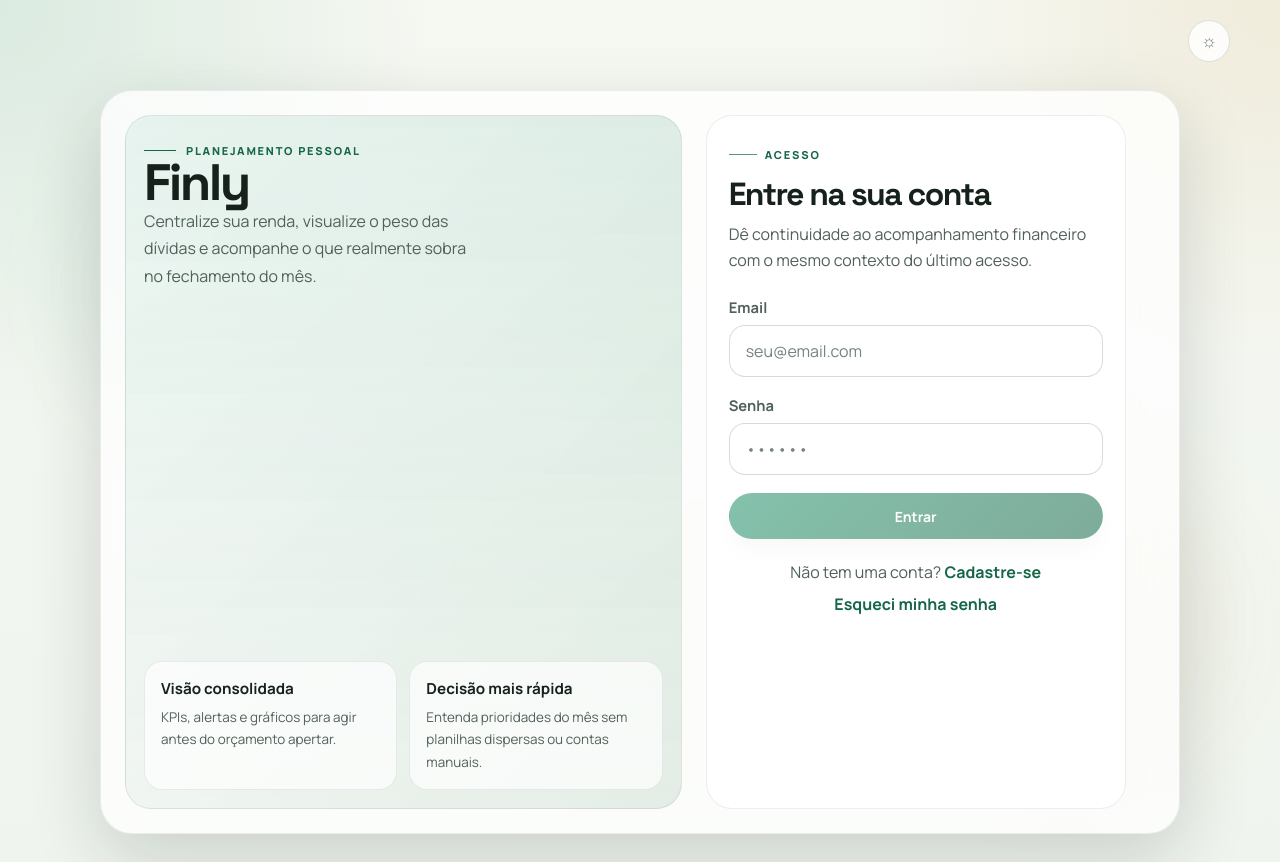
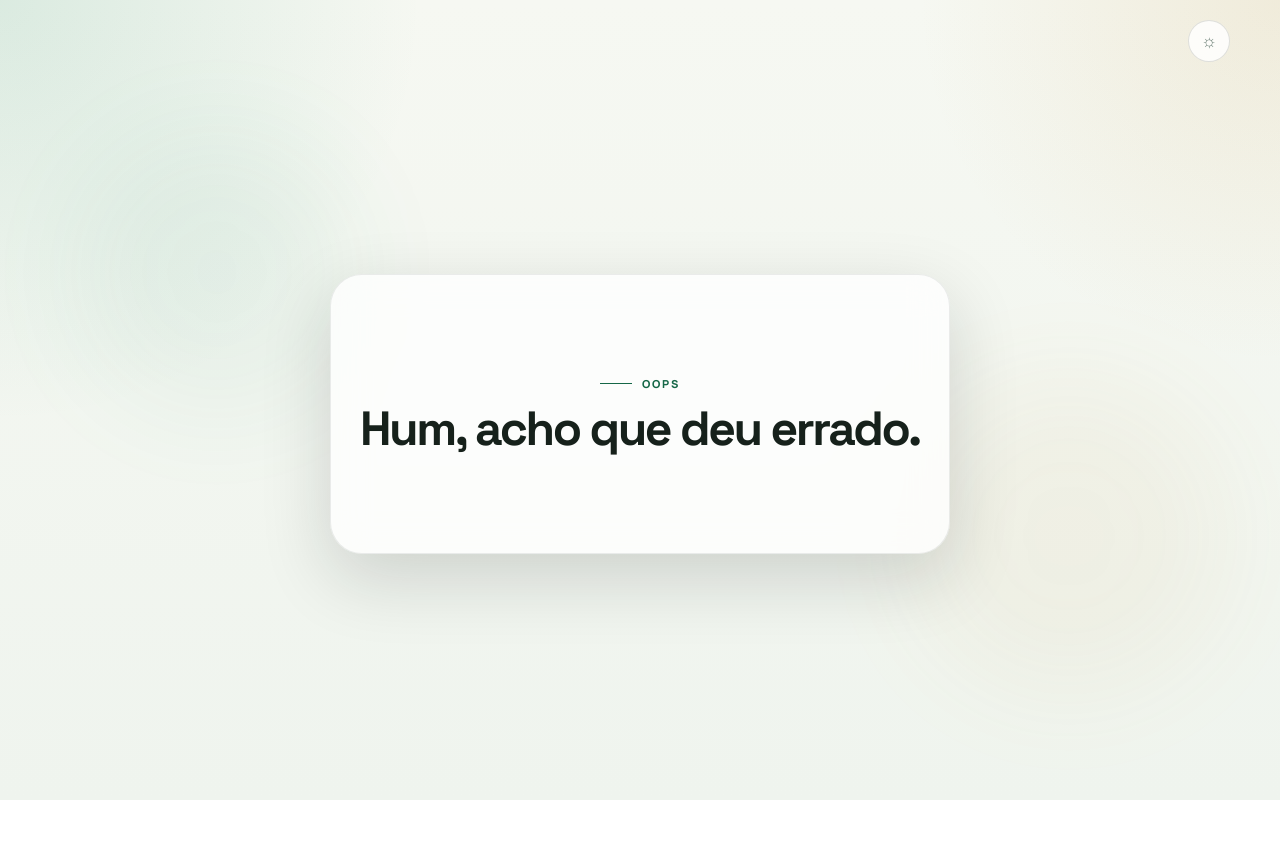
Before and after one commit to Alessandro-NSousa/Finly, an Angular app in the folder frontend/: page /indisponivel in a window 1280 px wide. Before the commit this address led to /login. After the commit the page ends 800 px from the top, so only its background shows below. Built offline with nearby package versions, Linux system fonts and the light colour scheme; what ng2-charts would draw is missing.

Commit message:
Inclusão da página de erro padrão

```diff
--- a/frontend/src/app/app-routing.module.ts
+++ b/frontend/src/app/app-routing.module.ts
@@ -7,6 +7,7 @@ import { DashboardComponent } from './components/dashboard/dashboard.component';
 import { DebtsComponent } from './components/debts/debts.component';
 import { ForgotPasswordComponent } from './components/forgot-password/forgot-password.component';
 import { ResetPasswordComponent } from './components/reset-password/reset-password.component';
+import { UnavailableComponent } from './components/unavailable/unavailable.component';
 import { AuthGuard } from './guards/auth.guard';
 
 const routes: Routes = [
@@ -18,7 +19,8 @@ const routes: Routes = [
   { path: 'reset-password', component: ResetPasswordComponent },
   { path: 'dashboard', component: DashboardComponent, canActivate: [AuthGuard] },
   { path: 'debts', component: DebtsComponent, canActivate: [AuthGuard] },
-  { path: '**', redirectTo: '/dashboard' }
+  { path: 'indisponivel', component: UnavailableComponent },
+  { path: '**', component: UnavailableComponent }
 ];
 
 @NgModule({
--- a/frontend/src/app/app.module.ts
+++ b/frontend/src/app/app.module.ts
@@ -14,6 +14,7 @@ import { DashboardComponent } from './components/dashboard/dashboard.component';
 import { DebtsComponent } from './components/debts/debts.component';
 import { ForgotPasswordComponent } from './components/forgot-password/forgot-password.component';
 import { ResetPasswordComponent } from './components/reset-password/reset-password.component';
+import { UnavailableComponent } from './components/unavailable/unavailable.component';
 import { AuthService } from './services/auth.service';
 import { ThemeService } from './services/theme.service';
 
@@ -34,7 +35,8 @@ export function initializeAuthSession(authService: AuthService): () => Promise<v
     DashboardComponent,
     DebtsComponent,
     ForgotPasswordComponent,
-    ResetPasswordComponent
+    ResetPasswordComponent,
+    UnavailableComponent
   ],
   imports: [
     BrowserModule,
--- /dev/null
+++ b/frontend/src/app/components/unavailable/unavailable.component.css
@@ -0,0 +1,40 @@
+:host {
+  display: block;
+}
+
+.unavailable-layout {
+  min-height: calc(100vh - 96px);
+  align-items: center;
+}
+
+.unavailable-card {
+  display: flex;
+  align-items: center;
+  justify-content: center;
+  min-height: 280px;
+  text-align: center;
+}
+
+.unavailable-message {
+  display: flex;
+  flex-direction: column;
+  align-items: center;
+  gap: 14px;
+}
+
+.unavailable-message h1 {
+  font-family: var(--font-heading);
+  font-size: clamp(2rem, 4vw, 3rem);
+  letter-spacing: -0.05em;
+  line-height: 1;
+}
+
+@media (max-width: 640px) {
+  .unavailable-layout {
+    min-height: auto;
+  }
+
+  .unavailable-card {
+    min-height: 220px;
+  }
+}
--- /dev/null
+++ b/frontend/src/app/components/unavailable/unavailable.component.html
@@ -0,0 +1,8 @@
+<div class="auth-container unavailable-layout">
+  <section class="auth-card auth-card--single unavailable-card">
+    <div class="unavailable-message">
+      <span class="auth-eyebrow">Oops</span>
+      <h1>Hum, acho que deu errado.</h1>
+    </div>
+  </section>
+</div>
```
Also changed, not shown: frontend/src/app/components/unavailable/unavailable.component.ts (added, +9 -0 lines).
